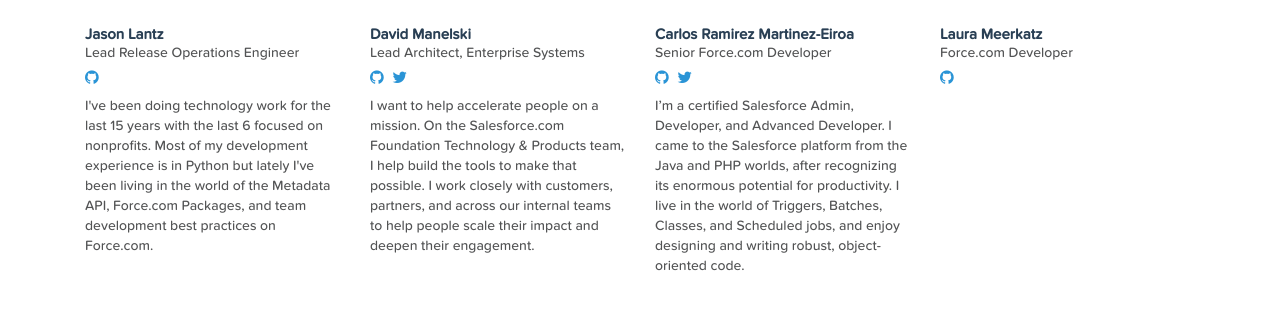
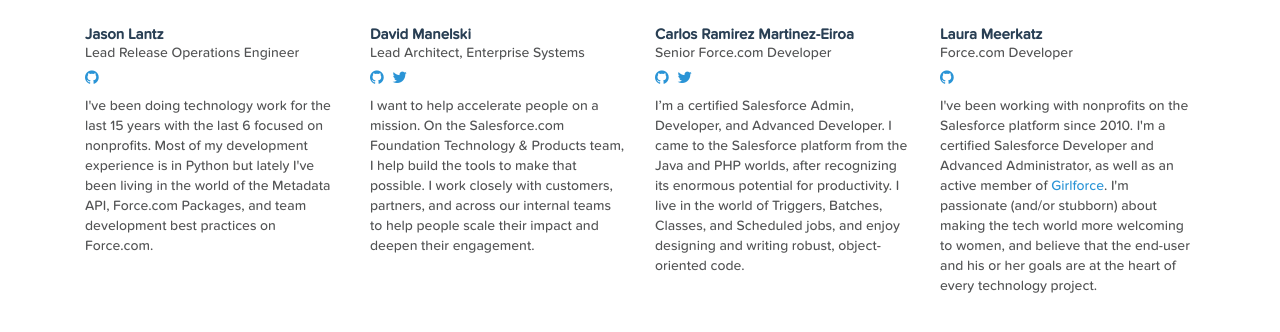
Before and after one commit to dvenor/salesforcefoundation.github.io, a Jekyll site: the page built from index.html, in a window 1280 px wide and 900 px high, scrolled down 4352 px, cut to the strip 163-526 px from the top of the window. Shown: the top 332 px of the strip. Built offline with Jekyll 4.4.1, drawn with Linux system fonts in a browser that asks for light colours; Markdown is read by kramdown in place of the engine named in the settings; the list of posts is cut into pages by our own code.

Commit message:
Laura bio

```diff
--- a/_data/members.yml
+++ b/_data/members.yml
@@ -73,7 +73,7 @@
   github:         lmeerkatz
   avatar:         https://avatars1.githubusercontent.com/u/2000501
   title:          "Force.com Developer"
-  bio:            ""
+  bio:            "I've been working with nonprofits on the Salesforce platform since 2010. I'm a certified Salesforce Developer and Advanced Administrator, as well as an active member of <a href=\"https://powerofus.force.com/_ui/core/chatter/groups/GroupProfilePage?g=0F980000000Cl4J\" title=\"Girlforce\">Girlforce</a>. I'm passionate (and/or stubborn) about making the tech world more welcoming to women, and believe that the end-user and his or her goals are at the heart of every technology project."
 
 Cheryl Porro:
   github:         cporro
```
